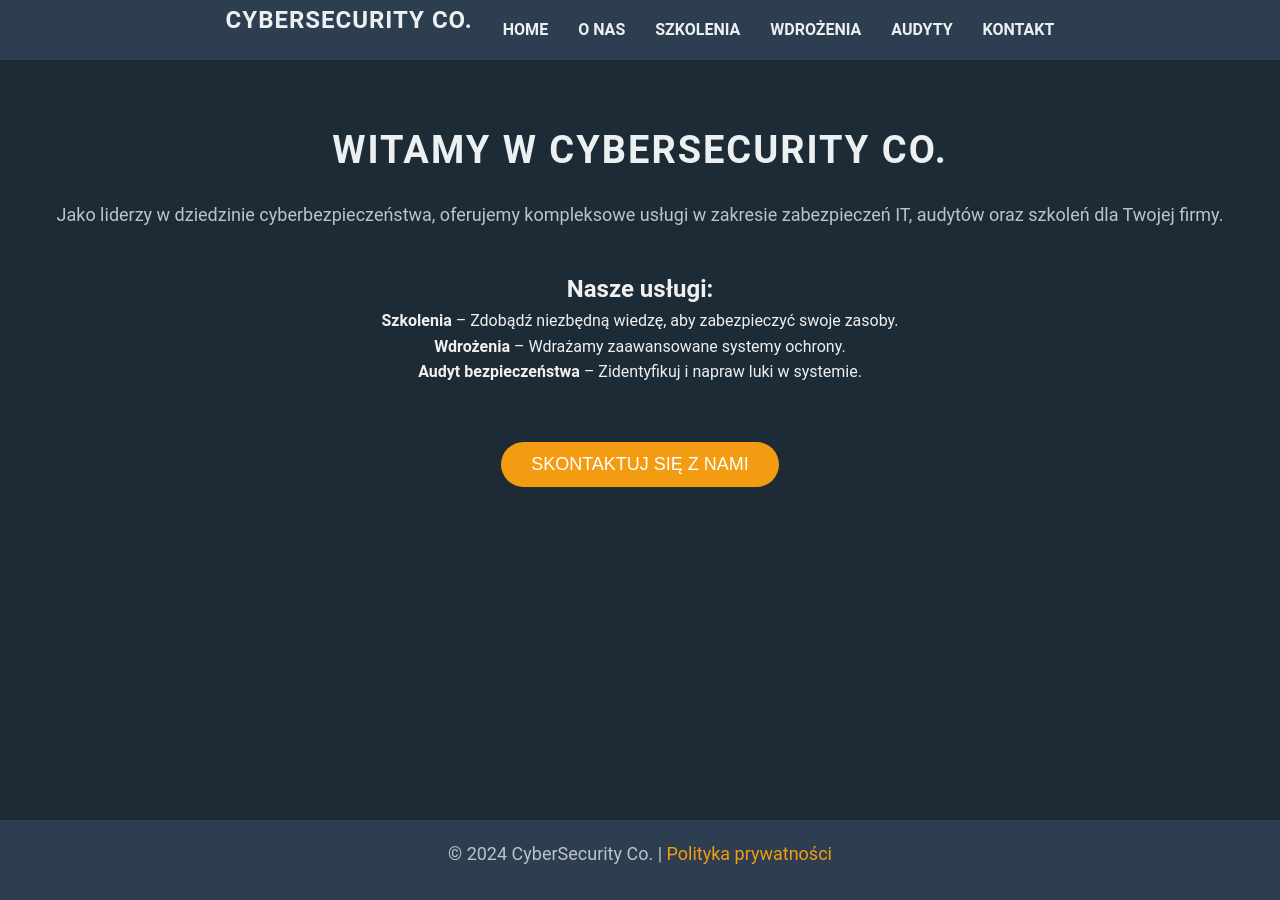
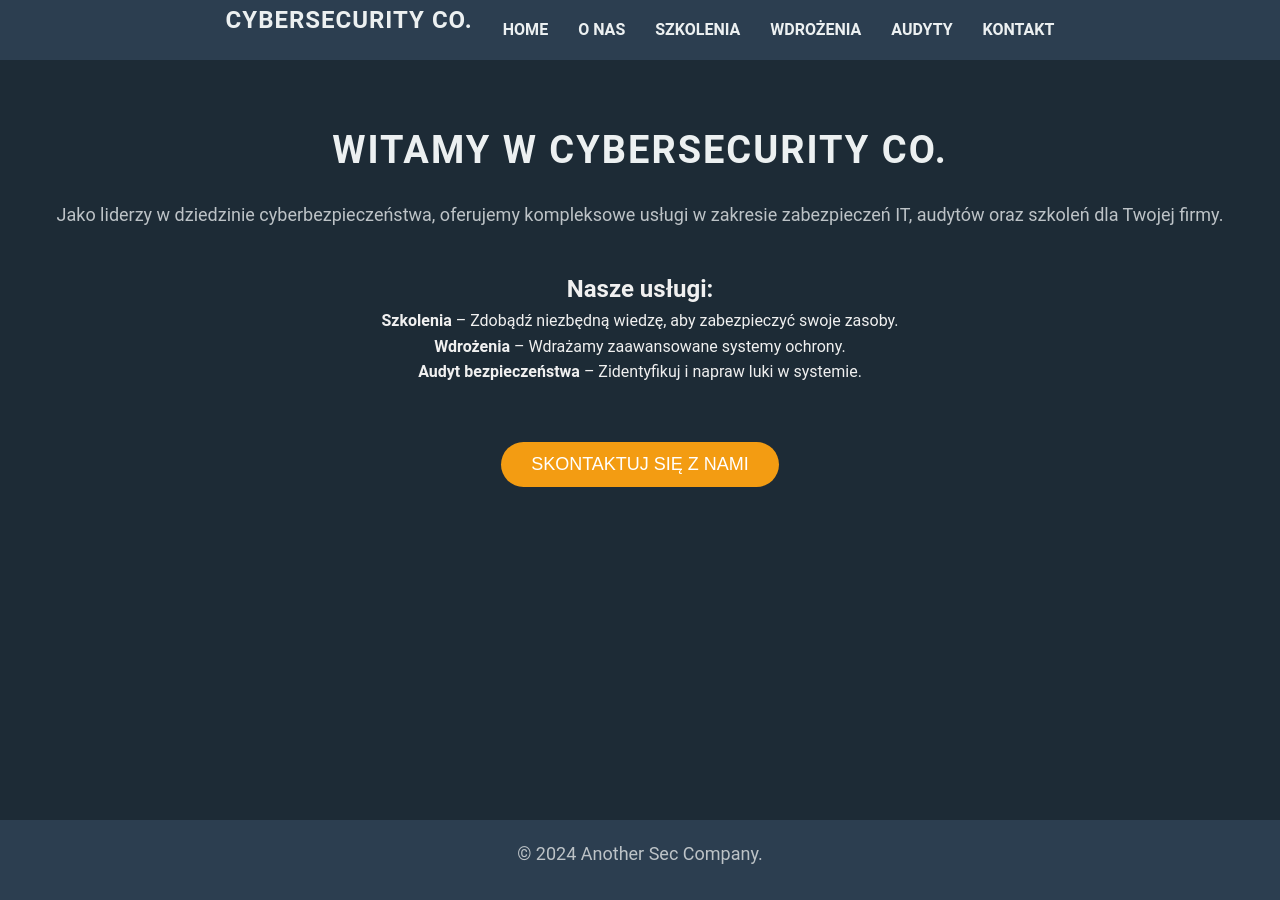
Before and after one commit to dadmins1984/Web, a Jekyll site: the page built from index.md, in a window 1280 px wide. Built offline with Jekyll 4.4.1, drawn with Linux system fonts in a browser that asks for light colours.

Commit message:
fsafdasd

```diff
--- a/_includes/footer.html
+++ b/_includes/footer.html
@@ -1,3 +1,3 @@
-<footer><br>
-    <p><br>&copy; 2024 CyberSecurity Co. | <a href="#">Polityka prywatności</a></p>
+<footer>
+    <p><br>&copy; 2024 Another Sec Company.</p>
   </footer>
```
